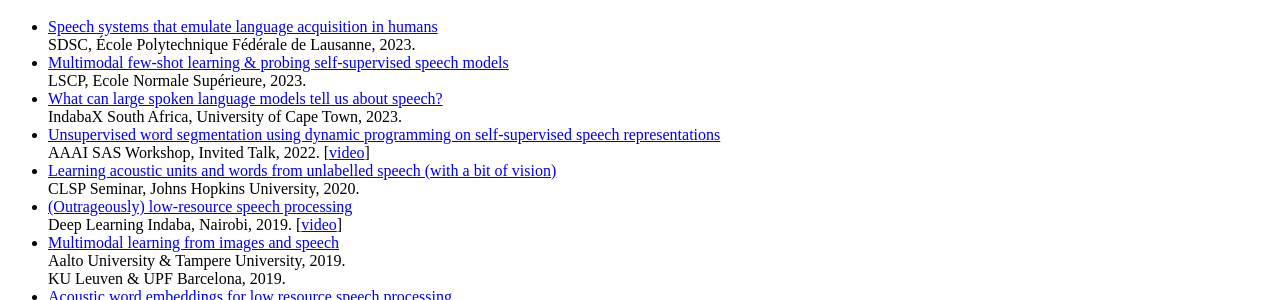
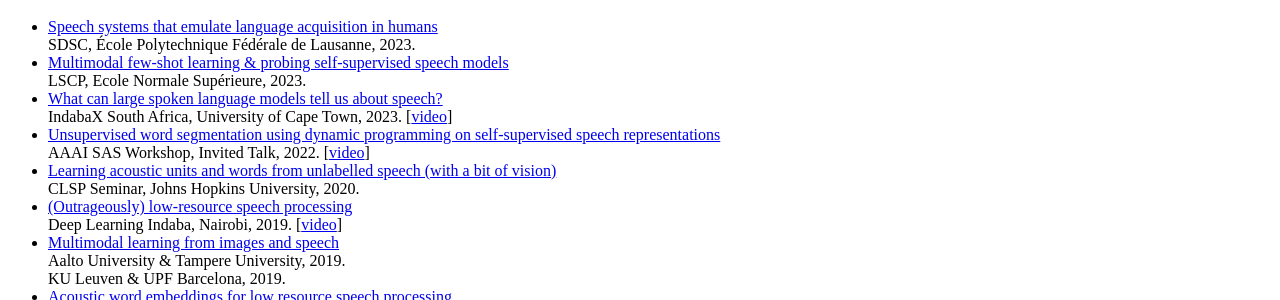
Before and after one commit to kamperh/kamperh.github.io, a Jekyll site: the page built from resources.md, in a window 1280 px wide. Shown: the part 498-798 px from the top of the page. Built offline with Jekyll 4.4.1, drawn with Linux system fonts in a browser that asks for light colours; a style sheet for code colours, icons or effects is not loaded.

Commit message:
Update resources.md

```diff
--- a/resources.md
+++ b/resources.md
@@ -28,7 +28,7 @@
 - [Multimodal few-shot learning & probing self-supervised speech models]({{site.url}}/slides/kamper_ens2023_talk-compressed.pdf)
   LSCP, Ecole Normale Supérieure, 2023.
 - [What can large spoken language models tell us about speech?]({{site.url}}/slides/kamper_indabax2023_talk-compressed.pdf)
-  IndabaX South Africa, University of Cape Town, 2023.
+  IndabaX South Africa, University of Cape Town, 2023. [[video](https://youtu.be/g0nTBjBGkGY)]
 - [Unsupervised word segmentation using dynamic programming on self-supervised speech representations]({{site.url}}/slides/kamper_aaaisas2022_talk.pdf)
   AAAI SAS Workshop, Invited Talk, 2022. [[video](https://youtu.be/oA0EMR_cMQY)]
 - [Learning acoustic units and words from unlabelled speech (with a bit of vision)]({{site.url}}/slides/kamper_jhuclsp2020_talk.pdf)
```
